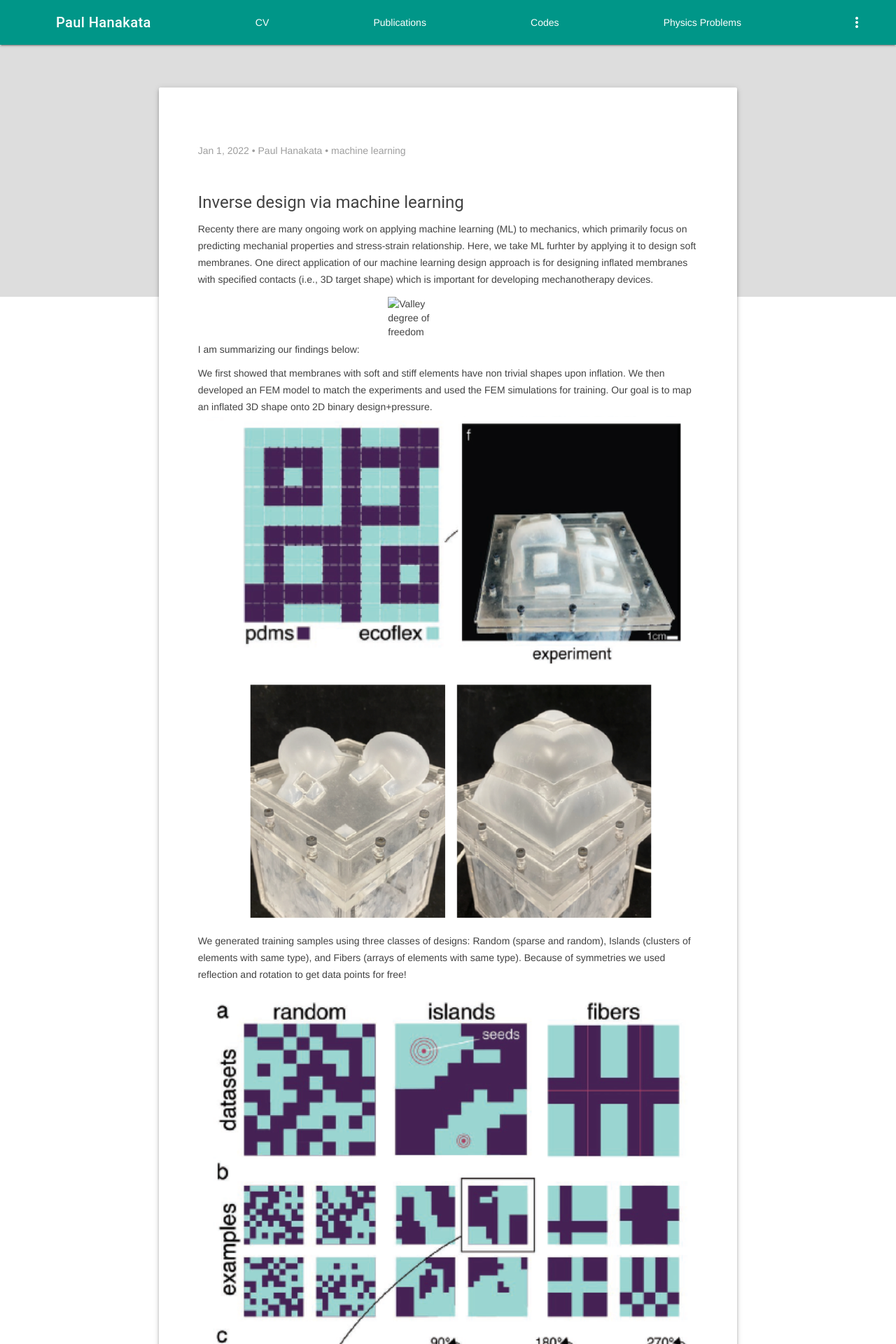
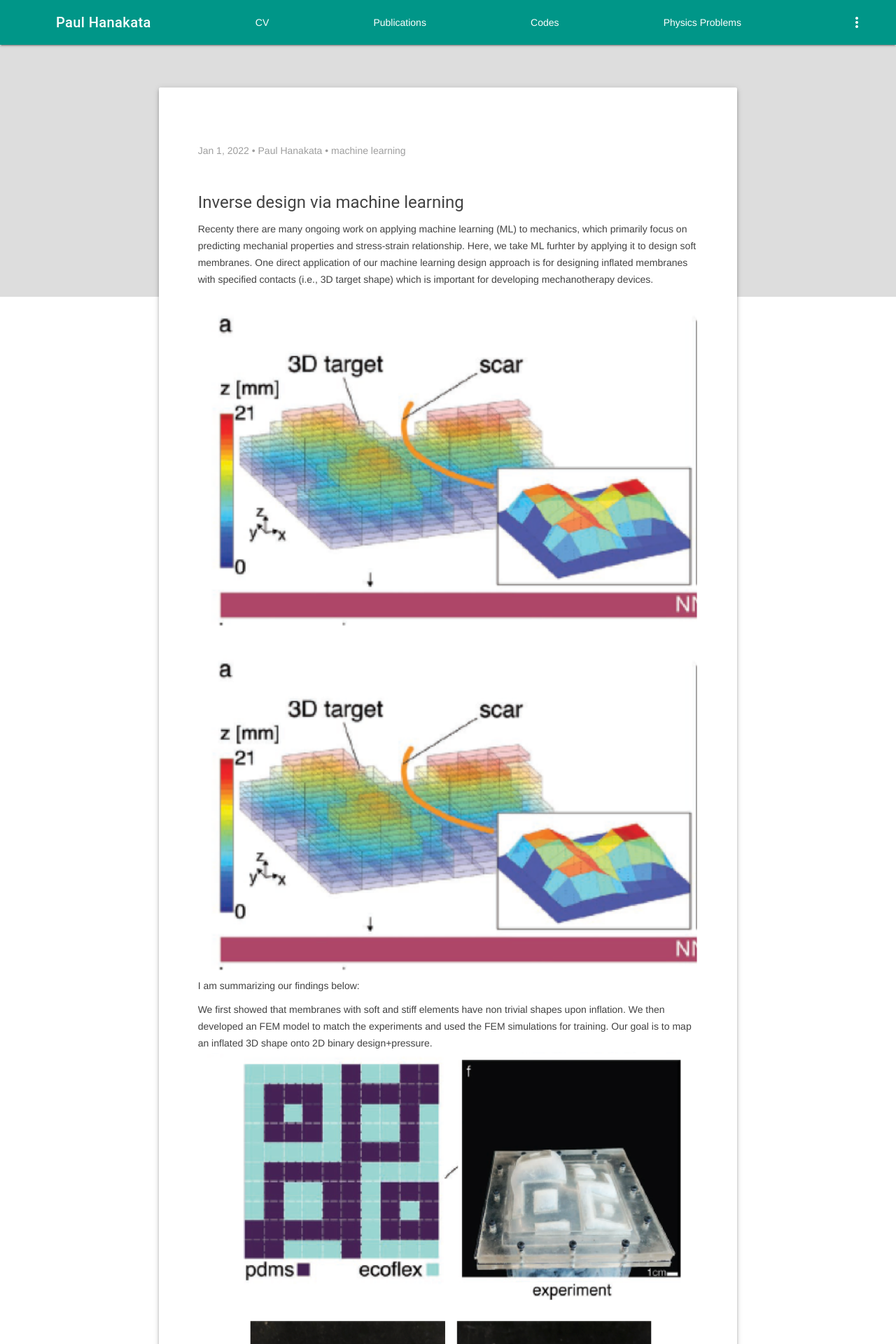
Before and after one commit to phanakata/phanakata.github.io, a Jekyll site: the page built from _posts/2022-01-01-inverse-design-soft-membrane.markdown, in a window 1280 px wide. Shown: the top 1920 px of the page at 70% size. Built offline with Jekyll 4.4.1, drawn with Linux system fonts in a browser that asks for light colours; formulas are drawn with MathJax 3.

Commit message:
Update 2022-01-01-inverse-design-soft-membrane.markdown

```diff
--- a/_posts/2022-01-01-inverse-design-soft-membrane.markdown
+++ b/_posts/2022-01-01-inverse-design-soft-membrane.markdown
@@ -8,11 +8,9 @@ author: Paul Hanakata
 ---
 #### Inverse design via machine learning
 Recenty there are many ongoing work on applying machine learning (ML) to mechanics, which primarily focus on predicting mechanial properties and stress-strain relationship. Here, we take ML furhter by applying it to design soft membranes. One direct application of our machine learning  design approach is for designing inflated membranes with specified contacts (i.e., 3D target shape) which is important for developing mechanotherapy devices.
-<table class="image" align="center">
-<caption align="bottom">{{ "<i></i>" }}</caption>
-<tr><td><img src="/img/scars1.png" alt="Valley degree of freedom" description="Drawing" style="width: 300px; max-width:50%;"/></td></tr>
-</table>
+<img src="/img/invMembrane/scars1.png" width="20" height="20" />
 
+<img src="/img/invMembrane/scars1.png" width="50%" alt="">
 
 
 I am summarizing our findings below:
```
